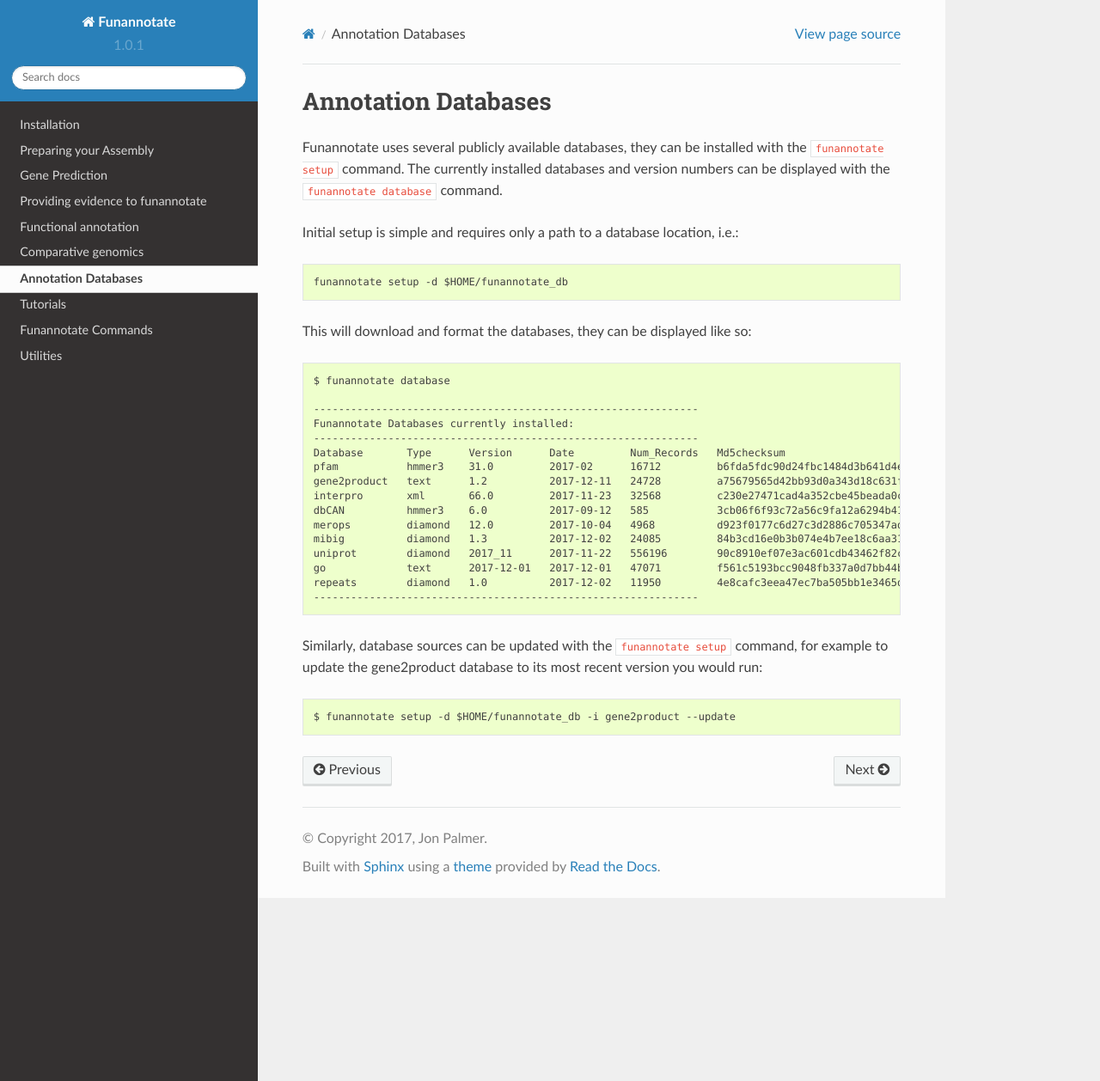
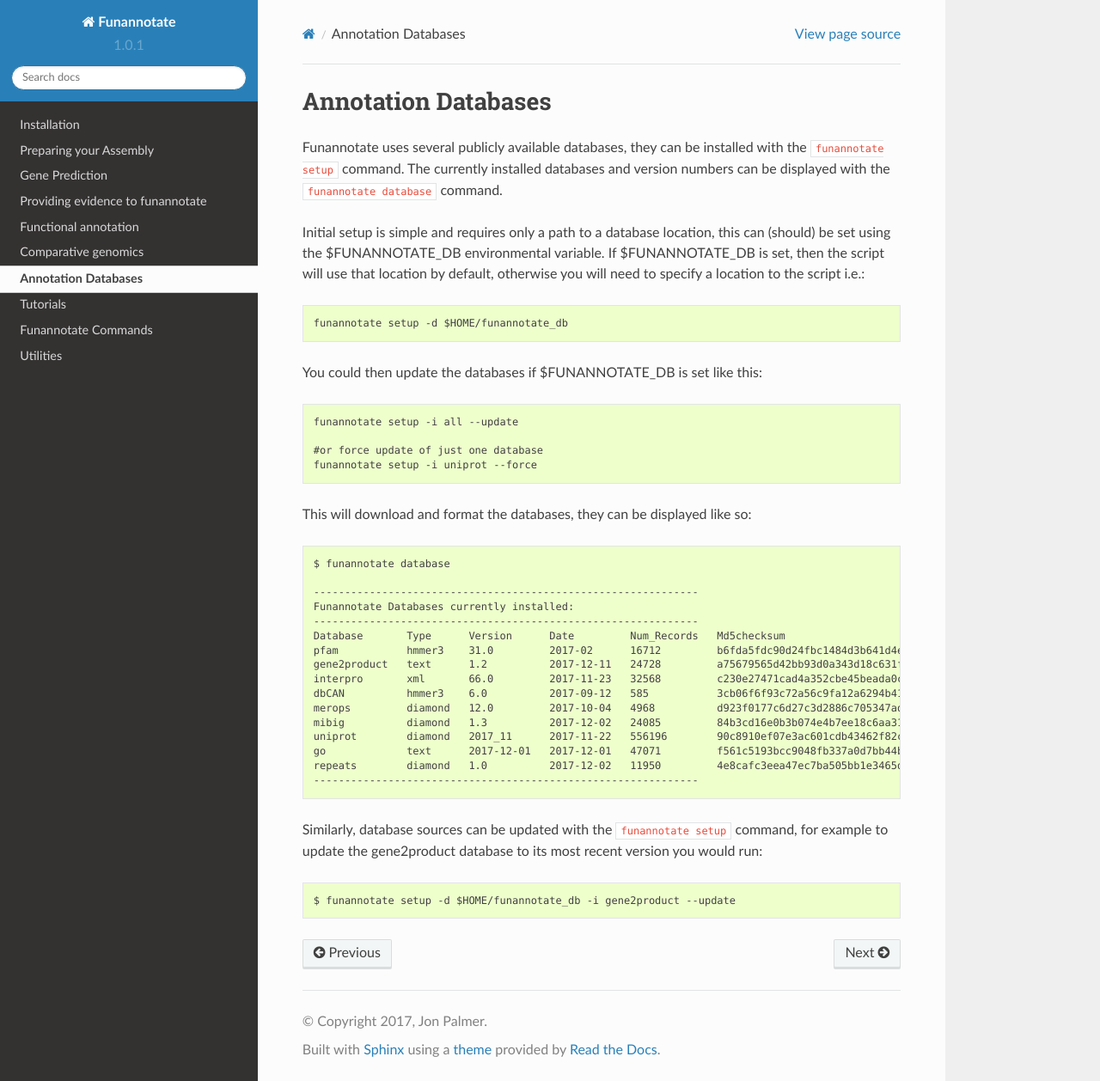
Before and after one commit to nextgenusfs/funannotate, a Sphinx documentation site: the page built from docs/databases.rst, in a window 1280 px wide and 1258 px high. Shown: the whole window at 86% size. Built offline with Sphinx 7.4.7 and the Read the Docs theme 2.0.0, drawn with Linux system fonts in a browser that asks for light colours.

Commit message:
update docker and database docs

```diff
--- a/docs/databases.rst
+++ b/docs/databases.rst
@@ -6,11 +6,22 @@
 
 Funannotate uses several publicly available databases, they can be installed with the :code:`funannotate setup` command.  The currently installed databases and version numbers can be displayed with the :code:`funannotate database` command.
 
-Initial setup is simple and requires only a path to a database location, i.e.:
+Initial setup is simple and requires only a path to a database location, this can (should) be set using the $FUNANNOTATE_DB environmental variable.  If $FUNANNOTATE_DB is set, then the script will use that location by default, otherwise you will need to specify a location to the script i.e.:
 
 .. code-block:: none
 
     funannotate setup -d $HOME/funannotate_db
+
+
+You could then update the databases if $FUNANNOTATE_DB is set like this:
+
+.. code-block:: none
+
+    funannotate setup -i all --update
+
+    #or force update of just one database
+    funannotate setup -i uniprot --force
+
 
 This will download and format the databases, they can be displayed like so:
 
```
Also changed, not shown: 1 other file.
